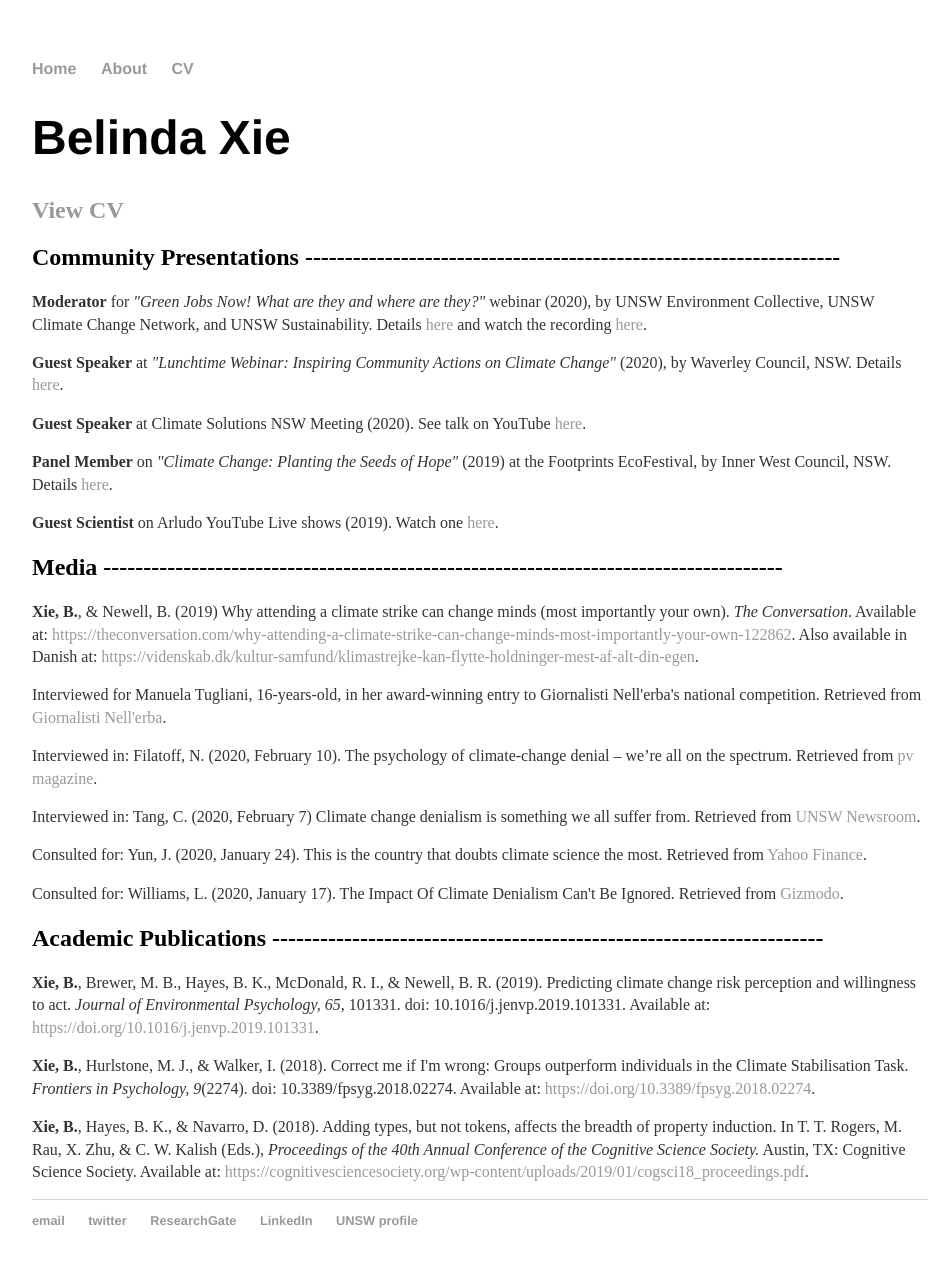
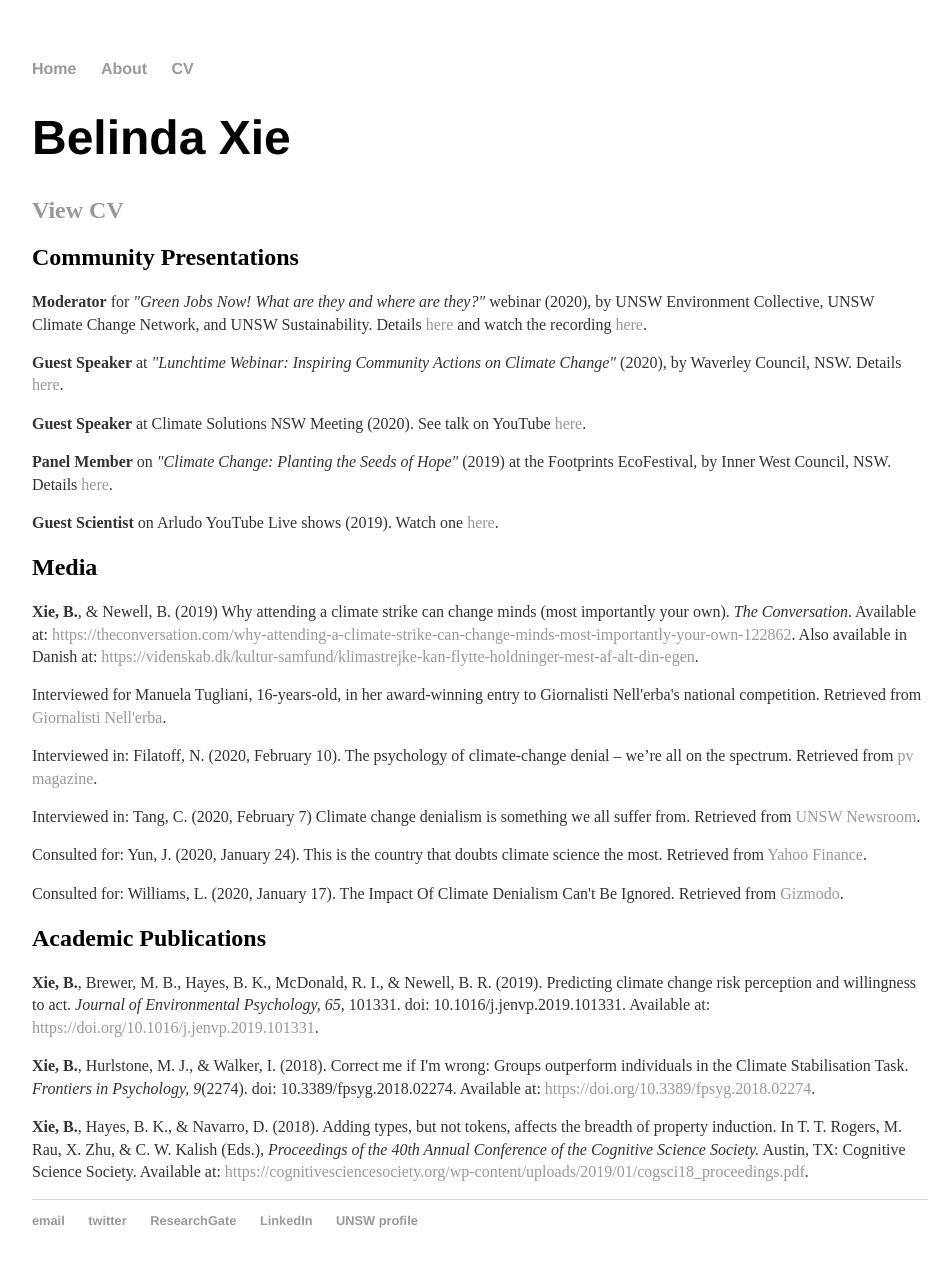
Before and after one commit to belindaxie/belindaxie.github.io, a Jekyll site: the page built from cv/index.html, in a window 1280 px wide. Shown: the whole page, without its empty margins (160-1112 px from the left). Built offline with Jekyll 4.4.1, drawn with Linux system fonts in a browser that asks for light colours.

Commit message:
Update index.html

```diff
--- a/cv/index.html
+++ b/cv/index.html
@@ -16,9 +16,9 @@ title: CV of Belinda Xie
 <!-- <a href="/cv/CV_BelindaXie.pdf" class="download" title="Download CV as PDF"><h2>View CV</h2></a>			 -->
 <a href="/cv/CV.pdf" class="download" title="Download CV as PDF"><h2>View CV</h2></a>
 
-<h2>Community Presentations ------------------------------------------------------------------- </h2>
+<h2>Community Presentations </h2>
 
-	<p><strong>Moderator</strong> for <em>"Green Jobs Now! What are they and where are they?"</em> webinar (2020), by UNSW Environment Collective, UNSW Climate Change Network, and UNSW Sustainability. Details <a href="https://www.eventbrite.com.au/e/green-jobs-now-what-are-they-and-where-are-they-tickets-110236075068">here</a> and watch the recording <a href="https://drive.google.com/file/d/1JJPYxx1rsS421ggE4arLyFjfEmi2Jcrg/view">here</a>.</p>
+	<p font-size=0.5><strong>Moderator</strong> for <em>"Green Jobs Now! What are they and where are they?"</em> webinar (2020), by UNSW Environment Collective, UNSW Climate Change Network, and UNSW Sustainability. Details <a href="https://www.eventbrite.com.au/e/green-jobs-now-what-are-they-and-where-are-they-tickets-110236075068">here</a> and watch the recording <a href="https://drive.google.com/file/d/1JJPYxx1rsS421ggE4arLyFjfEmi2Jcrg/view">here</a>.</p>
 
 	<p><strong>Guest Speaker</strong> at <em>"Lunchtime Webinar: Inspiring Community Actions on Climate Change"</em> (2020), by Waverley Council, NSW. Details <a href="https://www.eventbrite.com.au/e/lunchtime-webinar-inspiring-community-actions-on-climate-change-tickets-103200326956">here</a>.</p>
 
@@ -28,7 +28,7 @@ title: CV of Belinda Xie
 
 	<p><strong>Guest Scientist</strong> on Arludo YouTube Live shows (2019). Watch one <a href="https://www.youtube.com/watch?v=JGopOUZQSHU">here</a>.</p>
 
-<h2>Media ------------------------------------------------------------------------------------- </h2>
+<h2>Media </h2>
 
 	<p><strong>Xie, B.</strong>, & Newell, B. (2019) Why attending a climate strike can change minds (most importantly your own). <em>The Conversation</em>. Available at: <a href="https://theconversation.com/why-attending-a-climate-strike-can-change-minds-most-importantly-your-own-122862">https://theconversation.com/why-attending-a-climate-strike-can-change-minds-most-importantly-your-own-122862</a>. Also available in Danish at: <a href="https://videnskab.dk/kultur-samfund/klimastrejke-kan-flytte-holdninger-mest-af-alt-din-egen">https://videnskab.dk/kultur-samfund/klimastrejke-kan-flytte-holdninger-mest-af-alt-din-egen</a>.</p>
 
@@ -43,7 +43,7 @@ title: CV of Belinda Xie
 	<p>Consulted for: Williams, L. (2020, January 17). The Impact Of Climate Denialism Can't Be Ignored. Retrieved from <a href="https://www.gizmodo.com.au/2020/01/climate-denialism-arson-online-campaign/">Gizmodo</a>.</p>
 
 
-<h2>Academic Publications --------------------------------------------------------------------- </h2>
+<h2>Academic Publications </h2>
 
 	<p><strong>Xie, B.</strong>, Brewer, M. B., Hayes, B. K., McDonald, R. I., & Newell, B. R. (2019). Predicting climate change risk perception and willingness to act. <em>Journal of Environmental Psychology, 65</em>, 101331. doi: 10.1016/j.jenvp.2019.101331. Available at: <a href="https://doi.org/10.1016/j.jenvp.2019.101331">https://doi.org/10.1016/j.jenvp.2019.101331</a>.</p>
 
```
